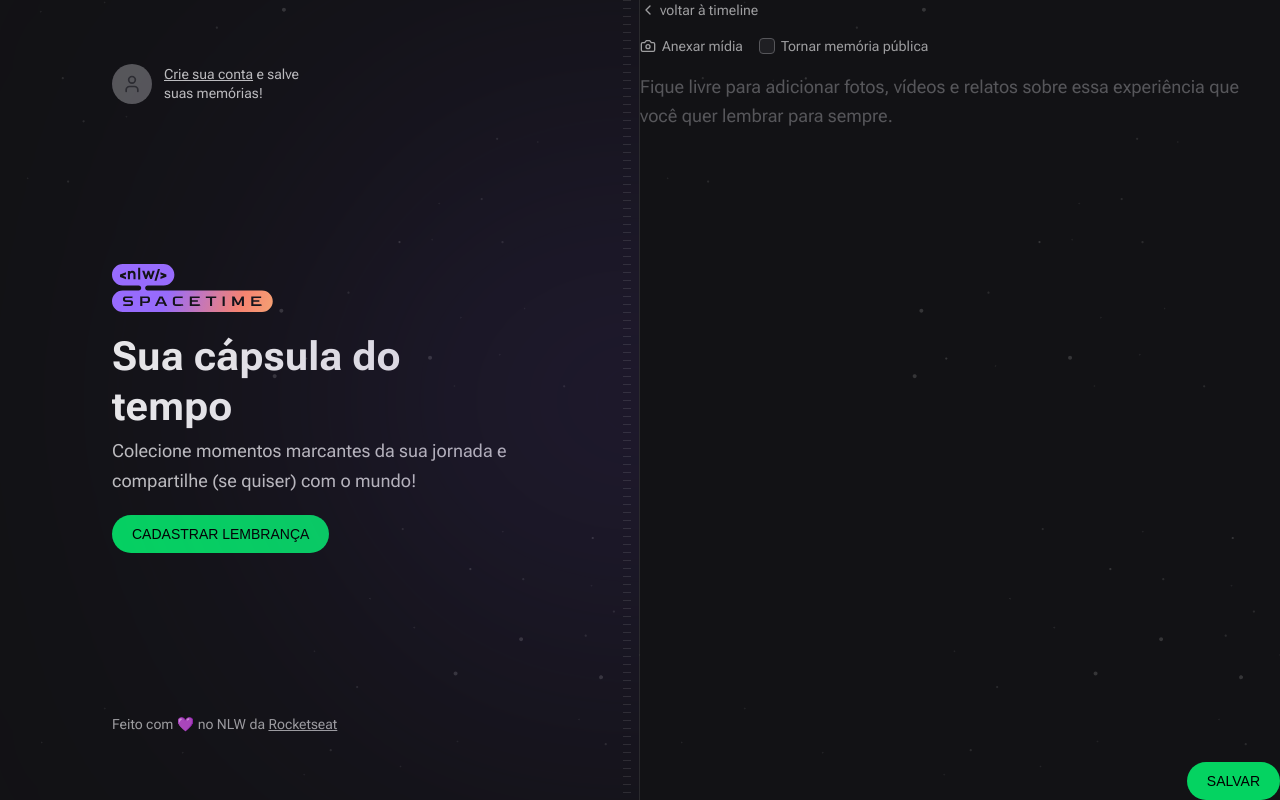
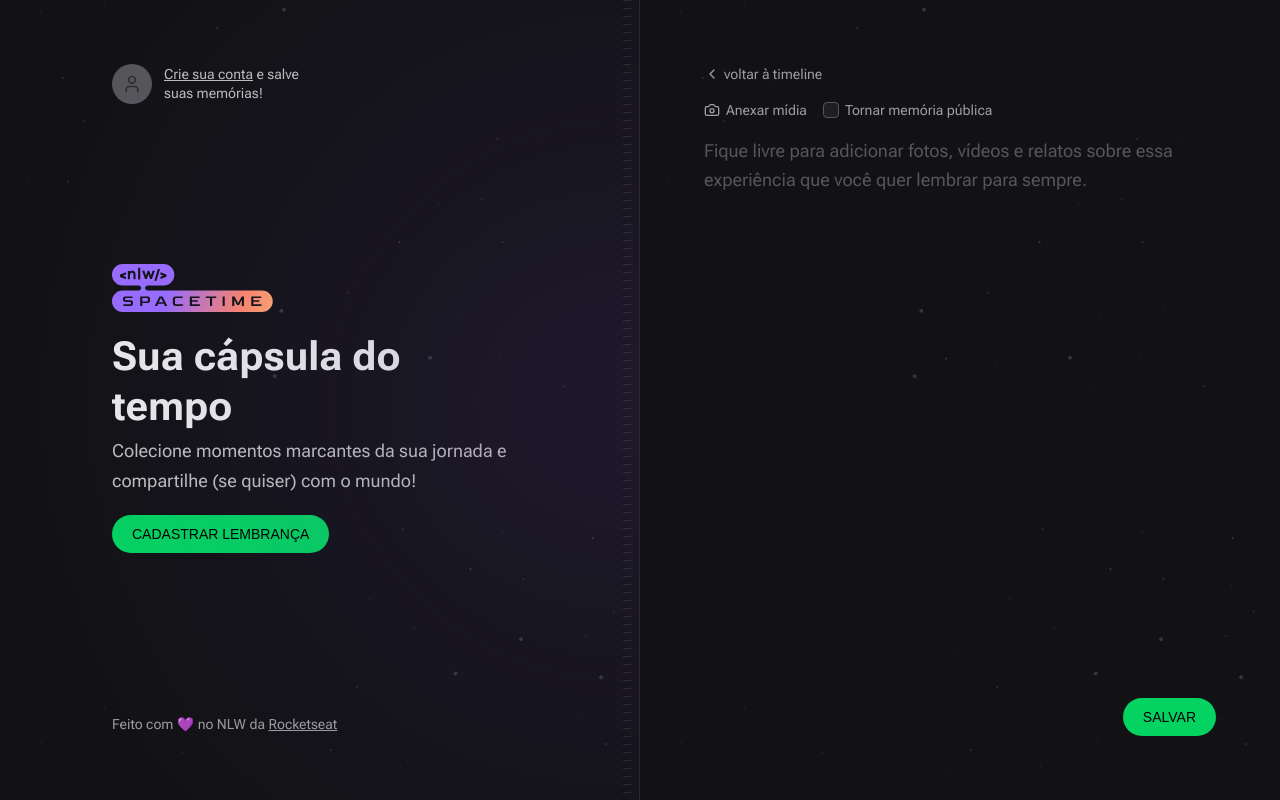
Before and after one commit to NataliaSRiber/NLW_Spacetime, a Next.js app in the folder web/: page /memories/new in a window 1280 px wide. Built offline with nearby package versions, Linux system fonts and the light colour scheme; no server answers; a web font is replaced by a local one.

Commit message:
refactor: it removes padding

```diff
--- a/web/src/app/memories/new/page.tsx
+++ b/web/src/app/memories/new/page.tsx
@@ -4,7 +4,7 @@
 
 export default function newMemory() {
   return (
-    <div className="flex flex-1 flex-col gap-4">
+    <div className="flex flex-1 flex-col gap-4 p-16">
       <Link
         href="/"
         className="flex items-center gap-1 text-sm text-gray-200 hover:text-gray-100"
```
